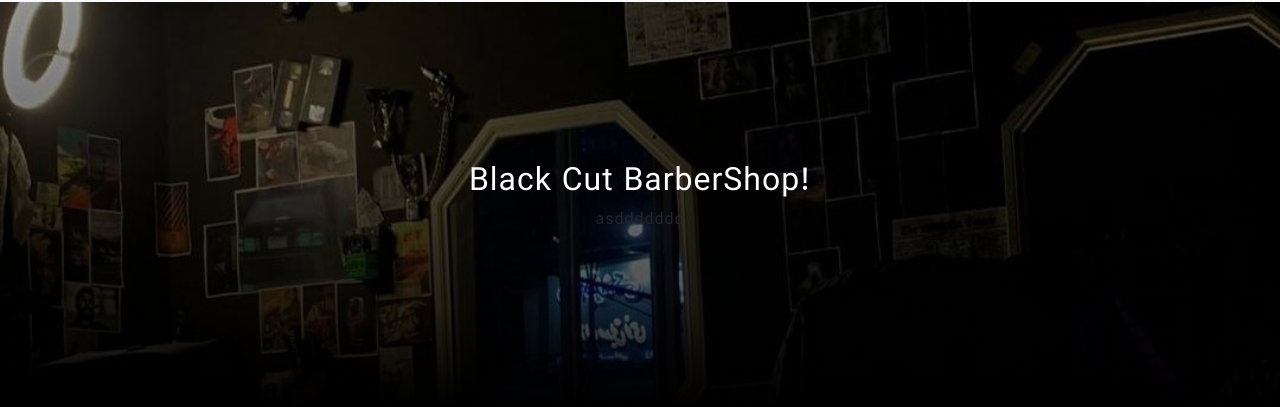
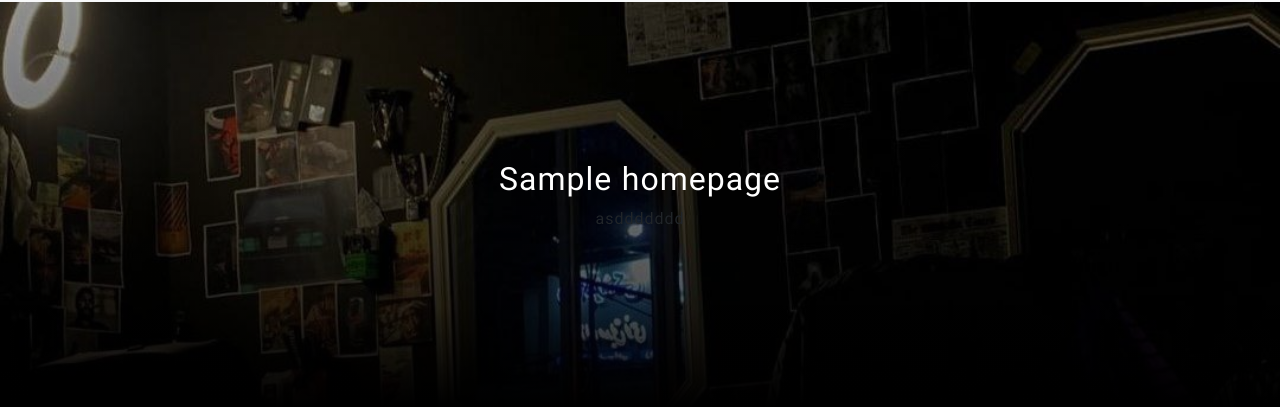
Before and after one commit to bardianz/blackcut-django, a Django app: page / in a window 1280 px wide. Shown: the part 2750-3157 px from the top of the page. Run offline with Django 5.2, Linux system fonts and the light colour scheme; tables that the repository leaves empty hold one stand-in row (values such as "Sample post"); some libraries are stand-ins or nearby versions.

Commit message:
add title_4 to index.html

```diff
--- a/home/templates/home/index.html
+++ b/home/templates/home/index.html
@@ -139,7 +139,7 @@
 
 
                     <!-- <i class="far fa-paper-plane fa-2x mb-2 text-white"></i> -->
-                    <h2 class="text-white" dir="auto">Black Cut BarberShop!</h2>
+                    <h2 class="text-white" dir="auto">{{custom_content.title_4}}</h2>
 
                     <div class="row input-group-newsletter">
              <p>
```
